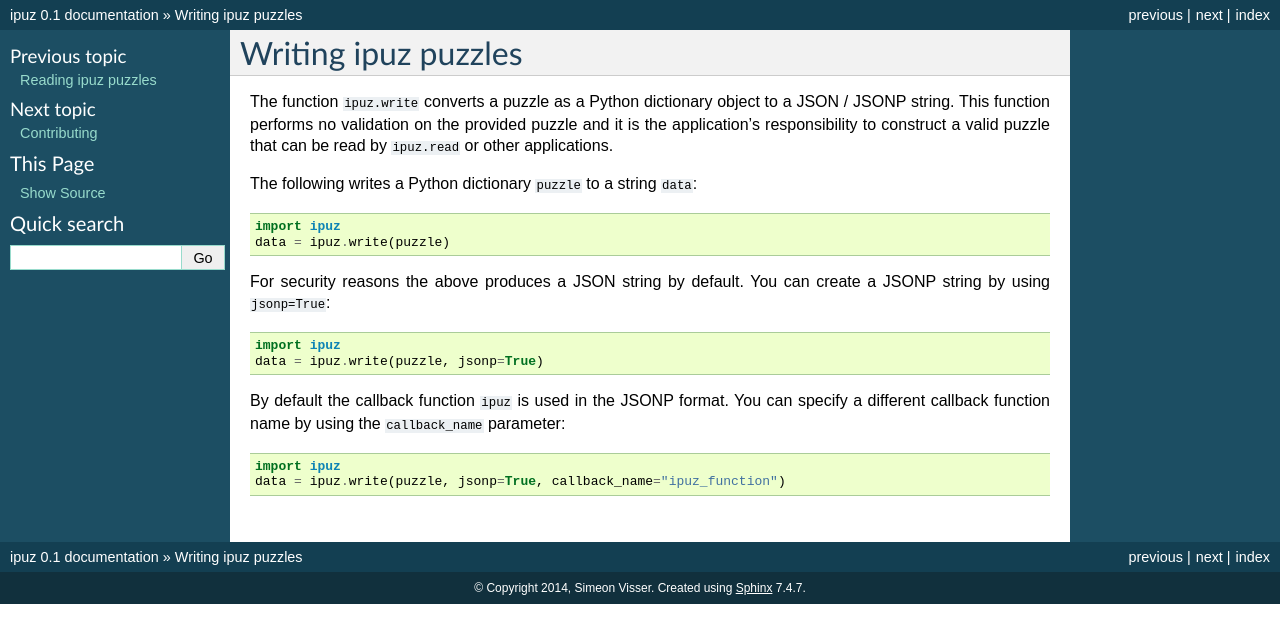
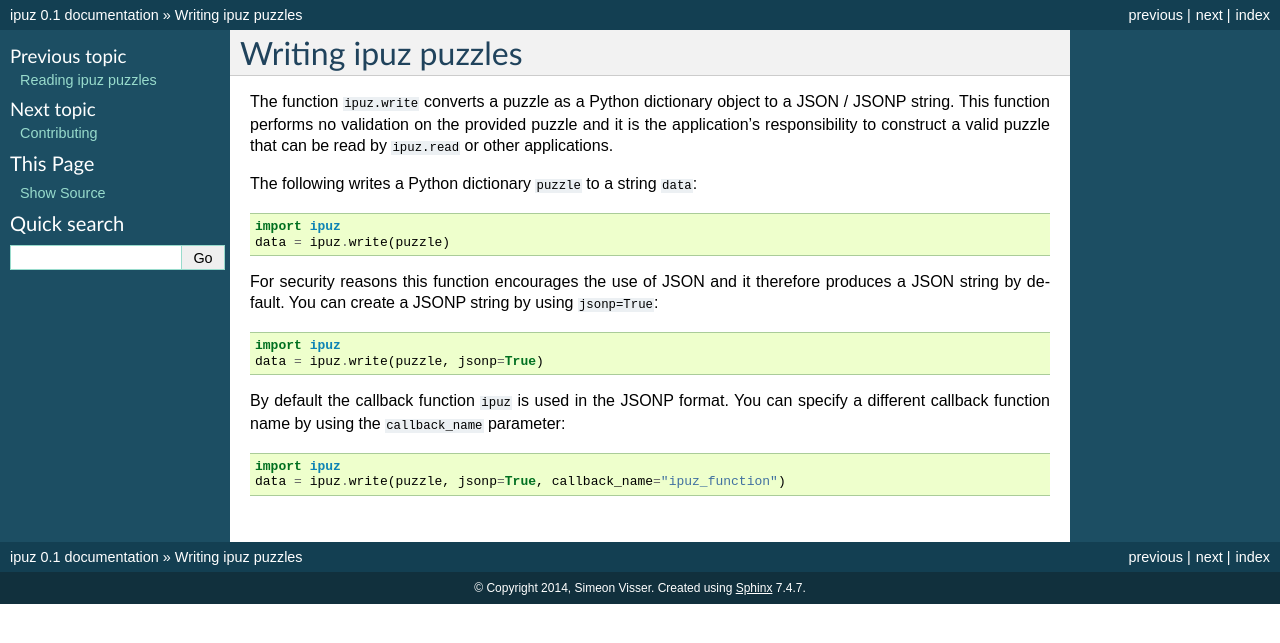
Before and after one commit to svisser/ipuz, a Sphinx documentation site: the page built from docs/writing.rst, in a window 1280 px wide. Shown: the top 643 px of the page. Built offline with Sphinx 7.4.7, drawn with Linux system fonts in a browser that asks for light colours.

Commit message:
Minor clarification in the documentation regarding JSON as default

```diff
--- a/docs/writing.rst
+++ b/docs/writing.rst
@@ -14,8 +14,9 @@ The following writes a Python dictionary ``puzzle`` to a string ``data``:
     import ipuz
     data = ipuz.write(puzzle)
 
-For security reasons the above produces a JSON string by default.
-You can create a JSONP string by using ``jsonp=True``:
+For security reasons this function encourages the use of JSON and it therefore
+produces a JSON string by default. You can create a JSONP string by
+using ``jsonp=True``:
 
 ::
 
```
